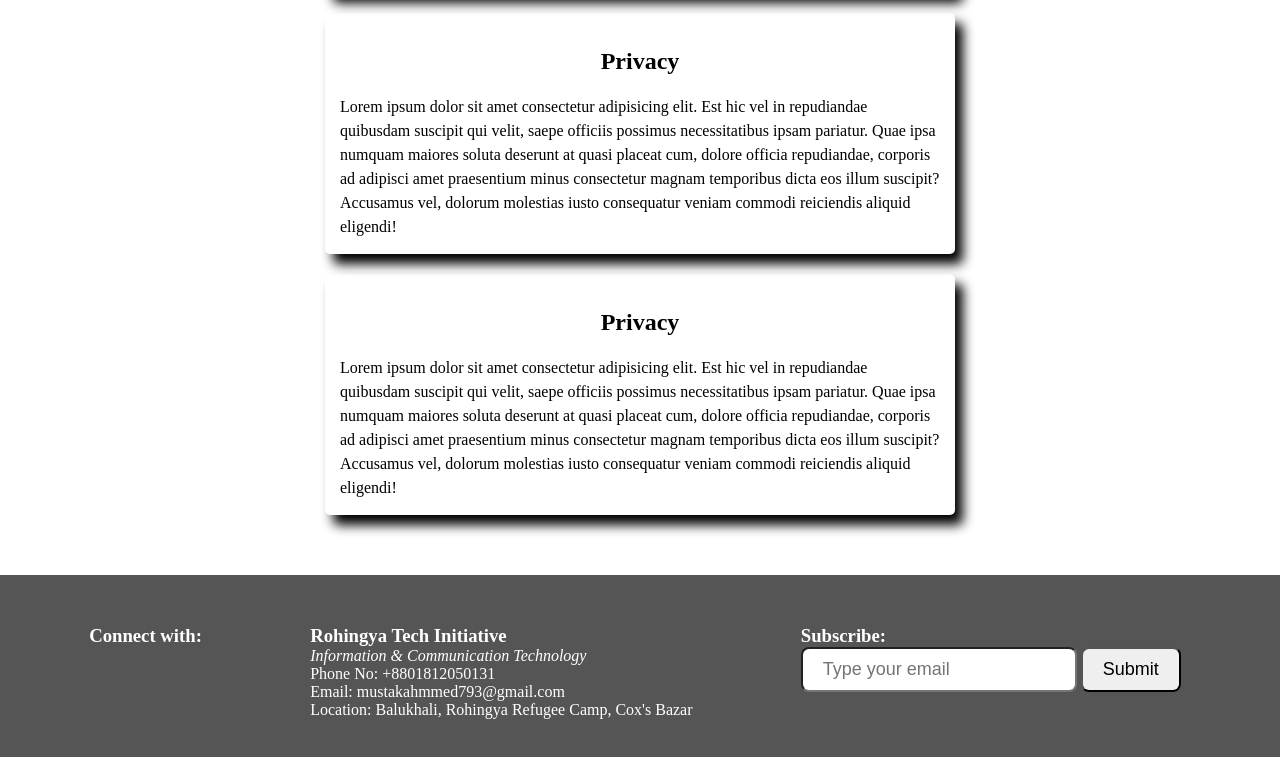
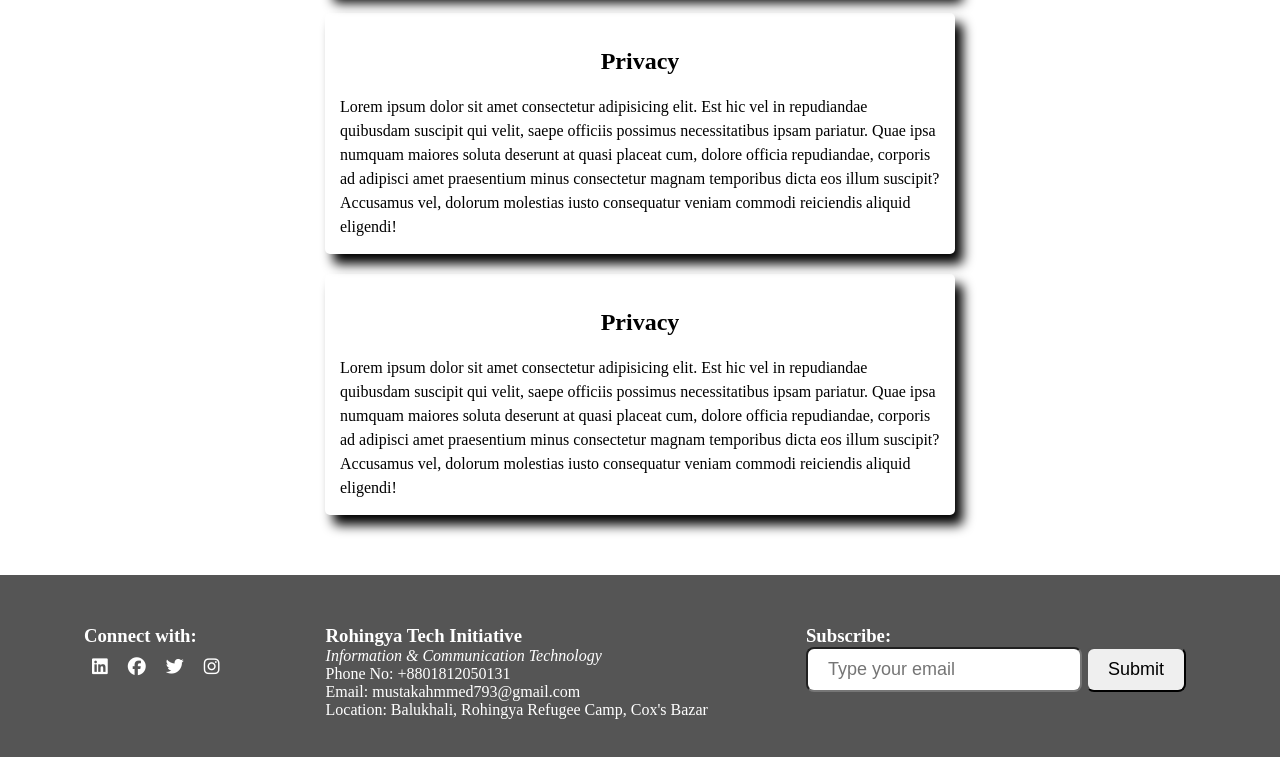
Before and after one commit to Mustakahmmed-dev/Rohingya-Tech-Initiative, a plain HTML site: page index.html in a window 1280 px wide. Shown: the part 1150-1907 px from the top of the page. Drawn offline with Linux system fonts and the light colour scheme.

Commit message:
Added social media icons

```diff
--- a/index.css
+++ b/index.css
@@ -157,6 +157,14 @@ ul li{
     font-size: 18px;
     cursor: pointer;
 }
+.social-media-icons a{
+    color: white;
+    padding: 8px;
+    font-size: 18px;
+}
+.social-media-icons{
+    margin-top: 10px;
+}
 
 @media (max-width: 576px){
     .footer-container{
--- a/index.html
+++ b/index.html
@@ -5,6 +5,7 @@
     <meta name="viewport" content="width=device-width, initial-scale=1.0">
     <title>Rohingya Tech Initiative</title>
     <link rel="stylesheet" href="index.css">
+    <link rel="stylesheet" href="https://cdnjs.cloudflare.com/ajax/libs/font-awesome/6.6.0/css/all.min.css"/>
 </head>
 <body>
     <!-- Navbar starts here-->
@@ -69,6 +70,13 @@
 <footer class="footer-container">
     <div class="footer-social-media footer-item">
         <h3>Connect with:</h3>
+        <div class="social-media-icons">
+            <a href="https://www.linkedin.com/in/mustakahmmed" target="_blank"><i class="fa-brands fa-linkedin"></i></a>
+            <a href="https://www.facebook.com/mustakahmmed793" target="_blank"><i class="fa-brands fa-facebook"></i></a>
+            <a href="https://www.twitter.com/mustakahmmed_ar" target="_blank"><i class="fa-brands fa-twitter"></i></a>
+            <a href="https://www.instagram.com/mustakahmmed_ar" target="_blank"><i class="fa-brands fa-instagram"></i></a>
+
+        </div>
     </div>
     <div class="footer-contact-info footer-item">
         <h3>Rohingya Tech Initiative</h3>
```
Also changed, not shown: contact.html (+9 -0 lines), courses/ms-office-management.html (+9 -0 lines).
